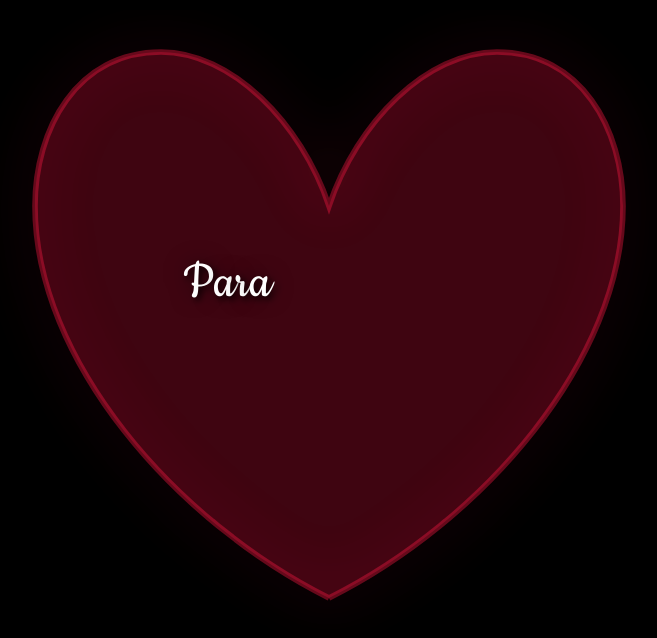
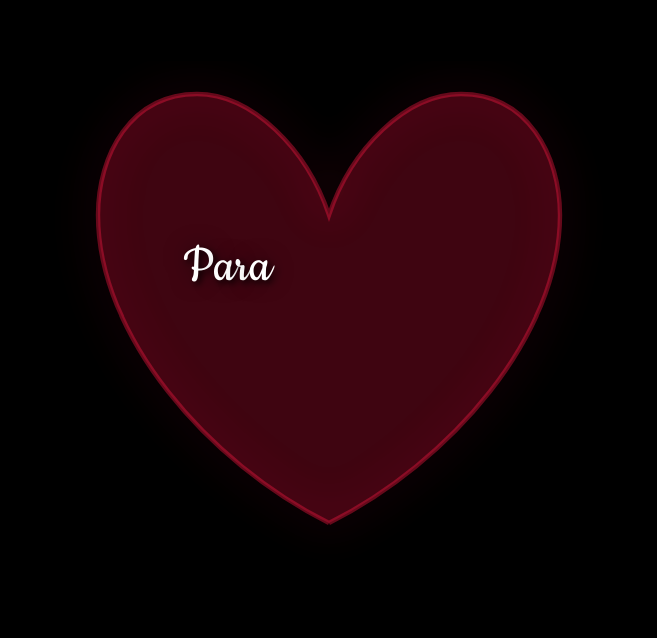
Before and after one commit to hmendozaod31/cpt, a plain HTML site: page index.html in a window 1280 px wide. Shown: the whole page, without its empty margins (311-968 px from the left). Drawn offline with Linux system fonts and the light colour scheme.

Commit message:
Update styles.css

```diff
--- a/styles.css
+++ b/styles.css
@@ -18,11 +18,11 @@ body {
 
 .text-heart {
     position: absolute;
-    top: 45%;
+    top: 42%;
     left: 50%;
     transform: translate(-50%, -50%);
-    width: 700px;
-    height: 700px;
+    width: 550px;
+    height: 550px;
     z-index: 1;
 }
 
```
